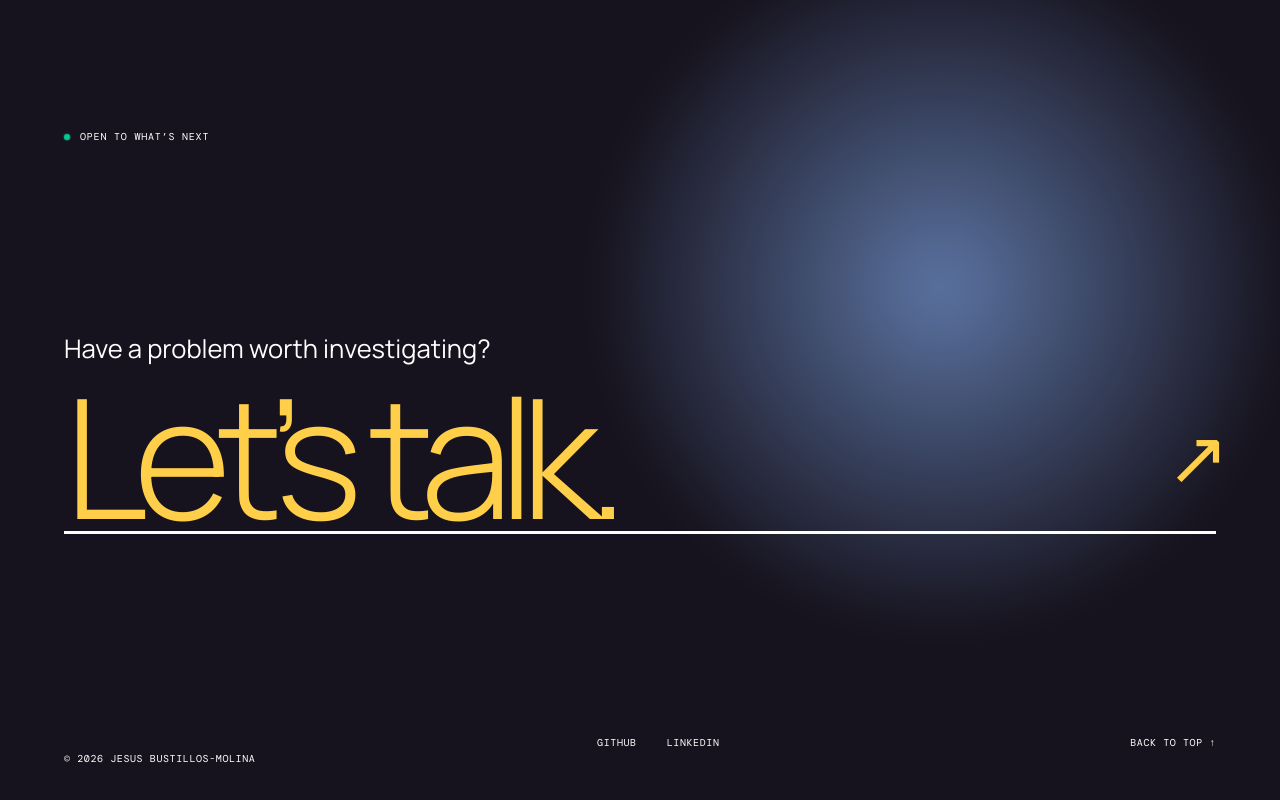
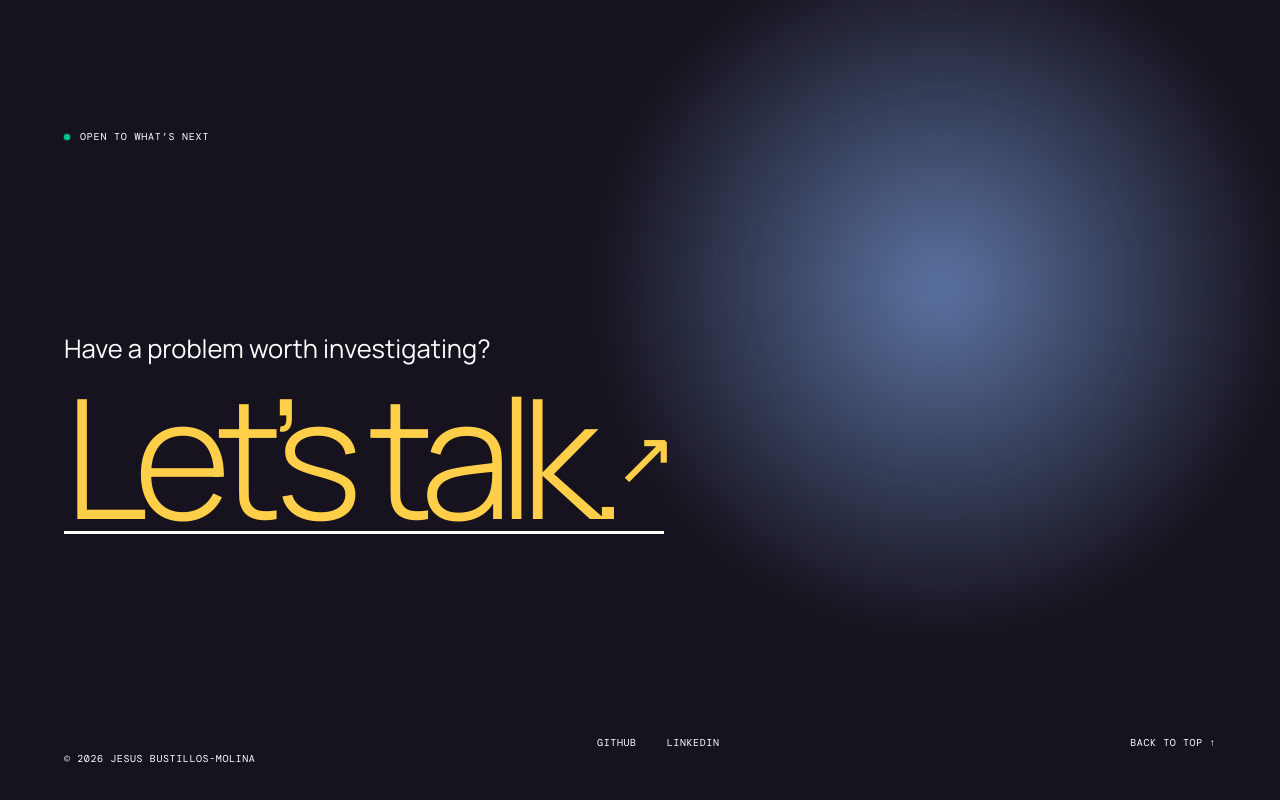
Before and after one commit to JesusMBM/jbusty.github.io, a React (Vite) app: page / in a window 1280 px wide. Shown: the part 5831-6631 px from the top of the page. Built offline with nearby package versions, Linux system fonts and the light colour scheme; a web font is replaced by a local one.

Commit message:
Increase portfolio contact action touch target

```diff
--- a/src/epic-motion.css
+++ b/src/epic-motion.css
@@ -1,6 +1,6 @@
 /* High-impact motion layer: gallery sweeps, tactile cards, and scroll choreography. */
 :root{--epic-ease:cubic-bezier(.22,1,.36,1)}
-html,body,#root{overflow-x:clip}h1,h2,h3{text-wrap:balance}p{text-wrap:pretty}:where(a,button):focus-visible{outline:3px solid #008f68;outline-offset:4px}::selection{background:#17131e;color:#ffcf4a}.section-shell,.statement,.work,.about,.contact{scroll-margin-top:82px}
+html,body,#root{overflow-x:clip}h1,h2,h3{text-wrap:balance}p{text-wrap:pretty}:where(a,button):focus-visible{outline:3px solid #008f68;outline-offset:4px}::selection{background:#17131e;color:#ffcf4a}.section-shell,.statement,.work,.about,.contact{scroll-margin-top:82px}.contact-copy>a{display:inline-flex;align-items:center;min-height:44px}
 body::after{content:"";position:fixed;inset:-35vmax;z-index:0;pointer-events:none;background:conic-gradient(from 0deg at 50% 50%,transparent 0 38%,rgba(72,92,255,.07) 43%,transparent 48% 70%,rgba(217,24,237,.07) 76%,transparent 82%);animation:portfolioAurora 24s linear infinite;mix-blend-mode:multiply}
 #root{position:relative;z-index:1}.hero .kicker,.section-index,.project-type,.contact-label{animation:signalBlink 3.8s steps(1,end) infinite}.orbit-ring{animation:orbitBreathe 5s var(--epic-ease) infinite}.ring-two{animation-delay:-2.5s}.signal-strip{background-image:linear-gradient(90deg,transparent,rgba(255,255,255,.6),transparent);background-size:45% 100%;animation:tickerBeam 5s linear infinite}.project,.capability,.contact-copy>a{will-change:transform;transition:transform .35s var(--epic-ease),box-shadow .35s var(--epic-ease),background-color .35s}.project:active,.capability:active{transform:scale(.98)}
 @supports(animation-timeline:view()){.statement-copy,.section-heading,.project,.about-heading,.profile-mark,.about-copy,.capability,.contact-label,.contact-copy{animation:portfolioReveal both linear;animation-timeline:view();animation-range:entry 3% entry 38%}.project:nth-of-type(2n),.capability:nth-of-type(2n){animation-name:portfolioRevealAlt}}
```
